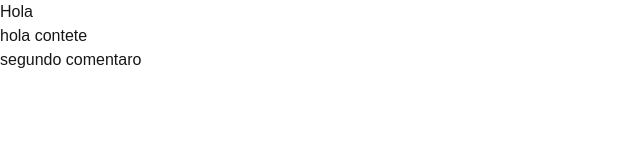
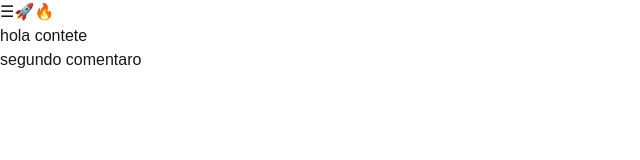
Before and after one commit to DaniP-Dev/curriculumVitae, a Next.js app: page /curriculum in a window 1280 px wide. Shown: the top 160 px of the page, without its empty margins (0-640 px from the left). Built offline with nearby package versions, Linux system fonts and the light colour scheme.

Commit message:
botones en el sidebar

```diff
--- a/src/app/page.tsx
+++ b/src/app/page.tsx
@@ -1,5 +1,4 @@
 import ContentPage from "@/components/layout/ContentPage";
-import Layout from "@/components/layout/Layout";
 import Image from "next/image";
 
 export default function Home() {
--- a/src/components/layout/Sidebar.tsx
+++ b/src/components/layout/Sidebar.tsx
@@ -1,9 +1,50 @@
-import React from "react";
+import React, { useState } from "react";
+
+const sidebarButtons = [
+  {
+    id: "btn1",
+    label: "Button 1",
+    emoji: "🚀",
+    onClick: () => alert("Button 1 clicked!"),
+  },
+  {
+    id: "btn2",
+    label: "Button 2",
+    emoji: "🔥",
+    onClick: () => alert("Button 2 clicked!"),
+  },
+];
 
 const Sidebar = () => {
+  const [isOpen, setIsOpen] = useState(false);
+
+  const toggleSidebar = () => {
+    setIsOpen(!isOpen);
+  };
+
   return (
-    <aside className="bg-blue-500 w-10 sticky top-0 h-screen">
-      <button>Hola</button>
+    <aside
+      className={`bg-blue-500 ${
+        isOpen ? "w-40" : "w-10"
+      } sticky top-0 h-screen transition-width duration-150 flex flex-col items-center`}
+    >
+      <button
+        onClick={toggleSidebar}
+        className="flex items-center justify-center mb-4 w-full hover:bg-blue-700"
+      >
+        <span className="w-8 flex justify-center">☰</span>
+      </button>
+
+      {sidebarButtons.map((button) => (
+        <button
+          key={button.id}
+          onClick={button.onClick}
+          className="mb-2 w-full flex items-center hover:bg-blue-700"
+        >
+          <span className="w-8 flex justify-center mb-2 ">{button.emoji}</span>
+          {isOpen && <span className="flex-1 text-center ">{button.label}</span>}
+        </button>
+      ))}
     </aside>
   );
 };
```
